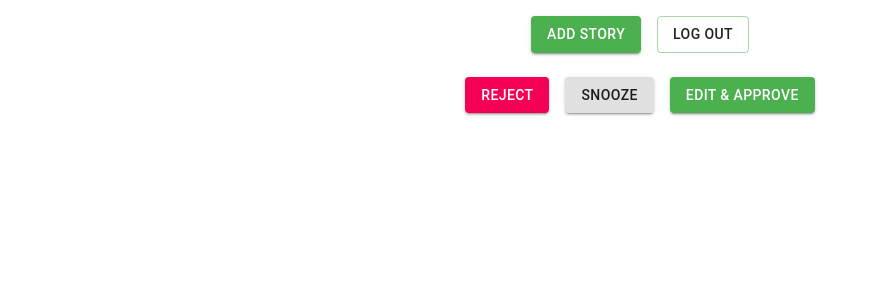
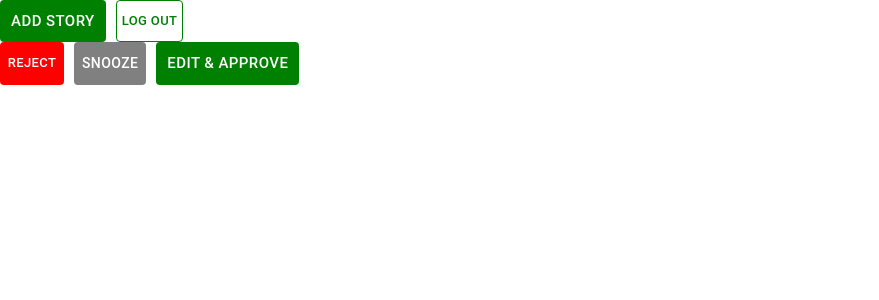
Before and after one commit to Pocket/curation-tools-frontend, a React (Create React App) app: page / in a window 1280 px wide. Shown: the top 300 px of the page, without its empty margins (0-879 px from the left). Built offline with nearby package versions, Linux system fonts and the light colour scheme.

Commit message:
passes the props from app.tsx and also render a single reuseble in app.tsx

```diff
--- a/package.json
+++ b/package.json
@@ -11,9 +11,11 @@
     "@types/node": "^12.0.0",
     "@types/react": "^16.9.0",
     "@types/react-dom": "^16.9.0",
+    "@types/styled-components": "^5.1.4",
     "react": "^17.0.0",
     "react-dom": "^17.0.0",
     "react-scripts": "3.4.3",
+    "styled-components": "^5.2.0",
     "typescript": "~3.7.2"
   },
   "scripts": {
--- a/src/App.tsx
+++ b/src/App.tsx
@@ -1,11 +1,24 @@
 import React from 'react';
-import Button from './components/ButtonComponent';
+import { Button } from './components/ButtonComponent';
 import './App.css';
+import styled from "styled-components";
+
+const Container = styled.div`
+display:flex;
+`;
 
 function App() {
   return (
     <div className="App">
-      <Button/>
+      <Container>
+      <Button text=" Add Story " size="large" buttonType="positive"/>
+      <Button text=" Log Out " size="small" buttonType="hollow"/>
+      </Container>
+      <Container>
+      <Button text=" Reject " size="small" buttonType="negative"/>
+      <Button text=" Snooze " size="medium" buttonType="neutral"/>
+      <Button text=" Edit & Approve " size="large" buttonType="positive"/>
+      </Container>
     </div>
   );
 }
--- a/src/components/ButtonComponent.tsx
+++ b/src/components/ButtonComponent.tsx
@@ -1,50 +1,48 @@
 import React from 'react';
 import { makeStyles } from '@material-ui/core/styles';
-import Button from "@material-ui/core/Button";
-import Green from "@material-ui/core/colors/green";
-import { fade } from "@material-ui/core/styles/colorManipulator";
+import { Button as BaseButton } from "@material-ui/core";
+import { ButtonProps } from "@material-ui/core";
 
-const useStyles = makeStyles(theme => ({
-  root:{
-    '& > *': {
-      margin: theme.spacing(1)
-    },
+interface Props extends ButtonProps {
+  text:string;
+  buttonType?: "positive" | "negative" | "neutral" | "hollow";
+}
+
+const GetStyles = makeStyles((theme) => ({
+
+  positive: {
+    background: "green",
+    color: "white"
   },
-  positive: {
-    background: `${Green[500]}`,
-    color: "#fff",
 
-    "&:hover": {
-      border: `1px solid ${Green[700]}`,
-      background: "Green"
-    }
-    },
-    positiveOutlined: {
-      border: `1px solid ${fade(Green[500], 0.5)}`,
-      "&:hover": {
-        border: `1px solid ${Green[500]}`
-      }
-    }
-})
-);
+  negative: {
+    background: "red",
+    color: "white",
+    marginRight: "10px"
+  },
 
-function ButtonComponent( ) {
-  const classes = useStyles();
-  return(
-  <div className={classes.root}>
-    <div className={classes.root}>
-    <Button variant="contained" className={classes.positive}>  Add Story </Button>
-    <Button variant="outlined" className={classes.positiveOutlined}>  Log Out </Button>
-    </div>
-    <div className={classes.root}>
-    <Button variant="contained" color="secondary"> Reject </Button>
-    <Button variant="contained"> Snooze </Button>
-    <Button variant="contained" className={classes.positive}>
-      Edit & Approve
-    </Button>
-    </div>
-  </div>
-  );
+  neutral: {
+    background: "grey",
+    color: "white",
+    marginRight: "10px"
+  },
+
+  hollow: {
+    border: "1px solid green",
+    color: "green",
+    marginLeft: "10px"
   }
 
-  export default ButtonComponent;
+}));
+
+export const Button = ({ buttonType, ...props }: Props) => {
+  return (
+    <BaseButton
+    className={buttonType && GetStyles()[buttonType]}
+    variant={props.variant}
+    size={props.size}
+    {...props}>
+      {props.text}
+    </BaseButton>
+  );
+};
--- a/tsconfig.json
+++ b/tsconfig.json
@@ -6,6 +6,9 @@
       "dom.iterable",
       "esnext"
     ],
+    "noImplicitAny": true,
+    "noImplicitThis": true,
+    "strictNullChecks": true,
     "allowJs": true,
     "skipLibCheck": true,
     "esModuleInterop": true,
```
Also changed, not shown: 1 other file (tests, documents, lock files or other folders).
